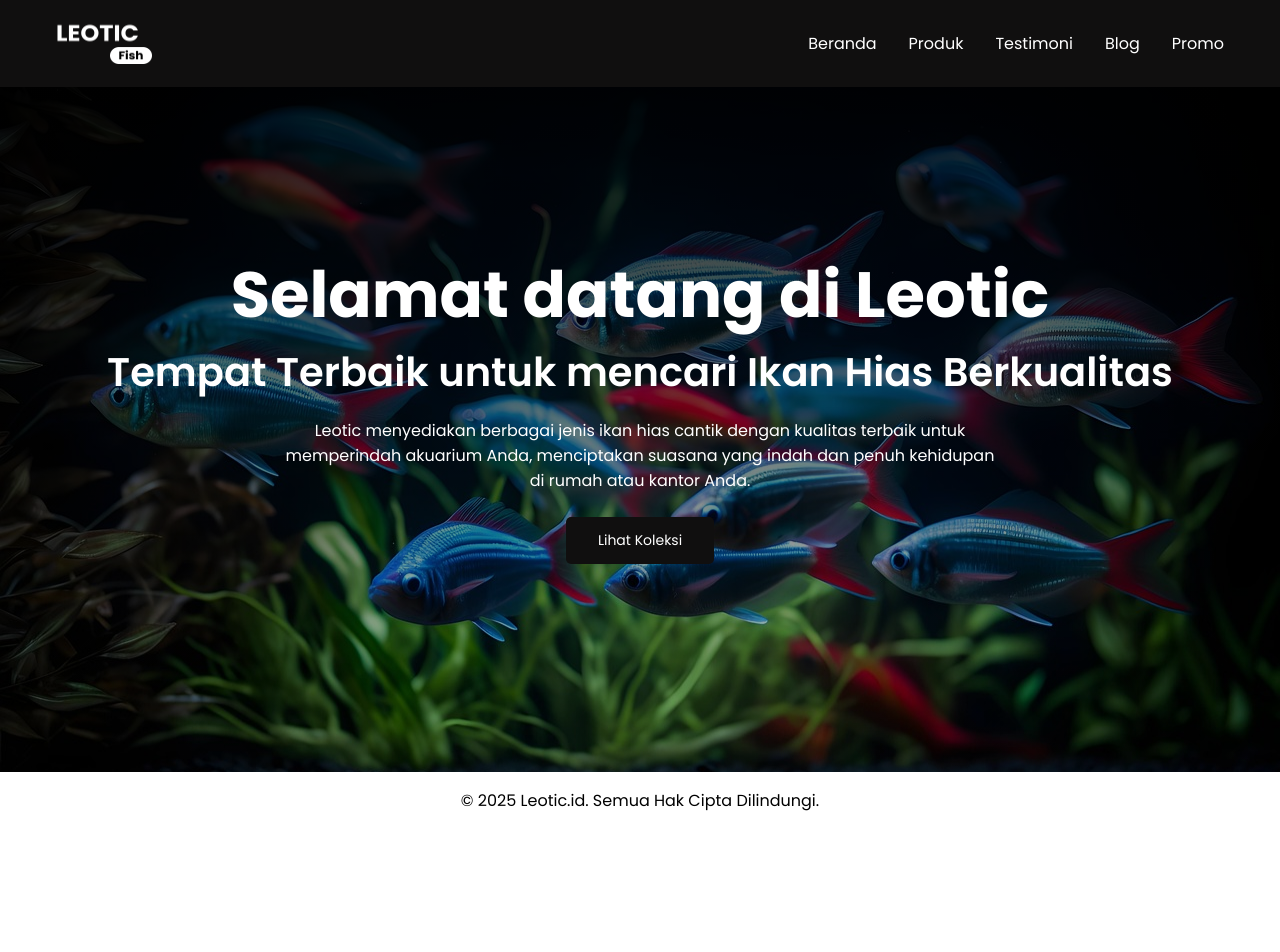
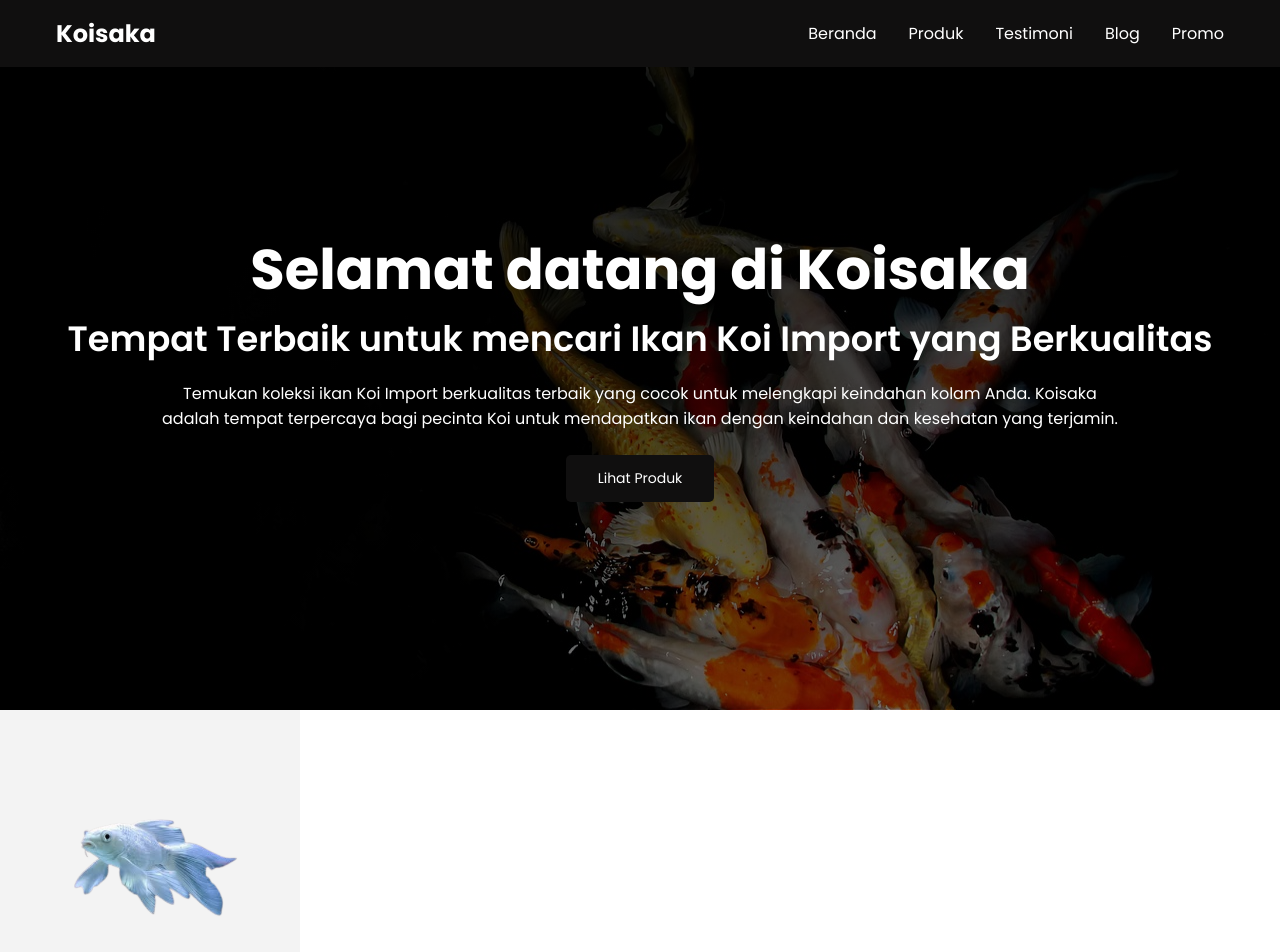
Before and after one commit to thisismeaji/koisaka, a Next.js app: page / in a window 1280 px wide. Shown: the top 952 px of the page. Before the commit the page ends 829 px from the top, so only its background shows below. Built offline with nearby package versions, Linux system fonts and the light colour scheme.

Commit message:
first commit

```diff
--- a/src/app/page.js
+++ b/src/app/page.js
@@ -1,10 +1,12 @@
 import Hero from '@/components/section/hero/Hero'
+import Produk from '@/components/section/produk/Produk'
 import React from 'react'
 
 export default function page() {
   return (
     <>
       <Hero/>
+      <Produk/>
     </>
   )
 }
--- a/src/components/footer/Footer.js
+++ b/src/components/footer/Footer.js
@@ -4,7 +4,7 @@ import Styles from "../footer/footer.module.css";
 export default function Footer() {
   return (
     <footer className={Styles.footer}>
-        <p>© 2025 Leotic.id. Semua Hak Cipta Dilindungi.</p>
+        <p>© 2025 Koisaka. Semua Hak Cipta Dilindungi.</p>
     </footer>
   )
 }
--- a/src/components/navigation/Navigation.js
+++ b/src/components/navigation/Navigation.js
@@ -27,12 +27,7 @@ export default function Navigation() {
         <nav className={Styles.nav}>
             <div className={Styles.logo}>
                 <Link href="/">
-                    <Image
-                        src="/assets/logo.png"
-                        alt="Logo"
-                        width="1000"
-                        height="1000"
-                    />
+                    <h1>Koisaka</h1>
                 </Link>
             </div>
             <div className={Styles.navList}>
--- a/src/components/section/hero/Hero.js
+++ b/src/components/section/hero/Hero.js
@@ -4,10 +4,10 @@ import Style from "../hero/hero.module.css";
 export default function Hero() {
   return (
     <section className={Style.hero}>
-        <h1>Selamat datang di Leotic</h1>
-        <h2>Tempat Terbaik untuk mencari Ikan Hias Berkualitas</h2>
-        <p>Leotic menyediakan berbagai jenis ikan hias cantik dengan kualitas terbaik untuk memperindah akuarium Anda, menciptakan suasana yang indah dan penuh kehidupan di rumah atau kantor Anda.</p>
-        <button>Lihat Koleksi</button>
+        <h1>Selamat datang di Koisaka</h1>
+        <h2>Tempat Terbaik untuk mencari Ikan Koi Import yang Berkualitas</h2>
+        <p>Temukan koleksi ikan Koi Import berkualitas terbaik yang cocok untuk melengkapi keindahan kolam Anda. Koisaka adalah tempat terpercaya bagi pecinta Koi untuk mendapatkan ikan dengan keindahan dan kesehatan yang terjamin.</p>
+        <button>Lihat Produk</button>
     </section>
   )
 }
--- a/src/components/section/hero/hero.module.css
+++ b/src/components/section/hero/hero.module.css
@@ -4,7 +4,7 @@
     justify-content: center;
     align-items: center;
     flex-direction: column;
-    background-image: linear-gradient(rgba(0, 0, 0, 0.877), rgba(0, 0, 0, 0.164)), url('/assets/hero-background.png');
+    background-image: linear-gradient(rgba(0, 0, 0, 0.877), rgba(0, 0, 0, 0.541)), url('/assets/hero-background.png');
     background-size: cover; /* Agar gambar memenuhi div */
     background-position: center; /* Posisikan gambar di tengah */
     background-repeat: no-repeat; /* Jangan ulang gambar */
@@ -14,18 +14,18 @@
 
 .hero h1{
     font-weight: 700;
-    font-size: 4em;
+    font-size: 3.5em;
 }
 
 .hero h2{
     font-weight: 600;
-    font-size: 2.5em;
+    font-size: 2.2em;
 }
 
 .hero p{
     font-weight: 400;
-    max-width: 45rem;
     margin-top: 1rem;
+    max-width: 60rem;
 }
 
 .hero button{
@@ -58,7 +58,7 @@
 
     .hero p{
         font-size: 0.8em;
-        margin-top: 1rem;
+        padding: 0 2rem;
     }
 
     .hero button{
@@ -67,3 +67,18 @@
         margin-top: 1.2rem;
     }
 }
+
+@media screen and (min-width:786px) and (max-width:1080px){
+    .hero h1{
+        font-size: 2em;
+    }
+
+    .hero h2{
+        font-size: 1.5em;
+    }
+
+    .hero p{
+        font-size: 0.9em;
+        padding: 0 4rem;
+    }
+}
--- /dev/null
+++ b/src/components/section/produk/Produk.js
@@ -0,0 +1,20 @@
+import React from 'react';
+import Styles from "../produk/produk.module.css";
+import Image from "next/image";
+
+export default function Produk() {
+  return (
+    <section>
+        <div className={Styles.cardProduk}>
+            <div>
+                <Image
+                    src="/assets/sb-hudielong-platinum.png"
+                    alt="Foto Profil"
+                    width={300}
+                    height={300}
+                />
+            </div>
+        </div>
+    </section>
+  )
+}
```
Also changed, not shown: public/assets/hero-background.png, public/assets/sb-hudielong-platinum.png (added), src/components/section/produk/produk.module.css (added).
